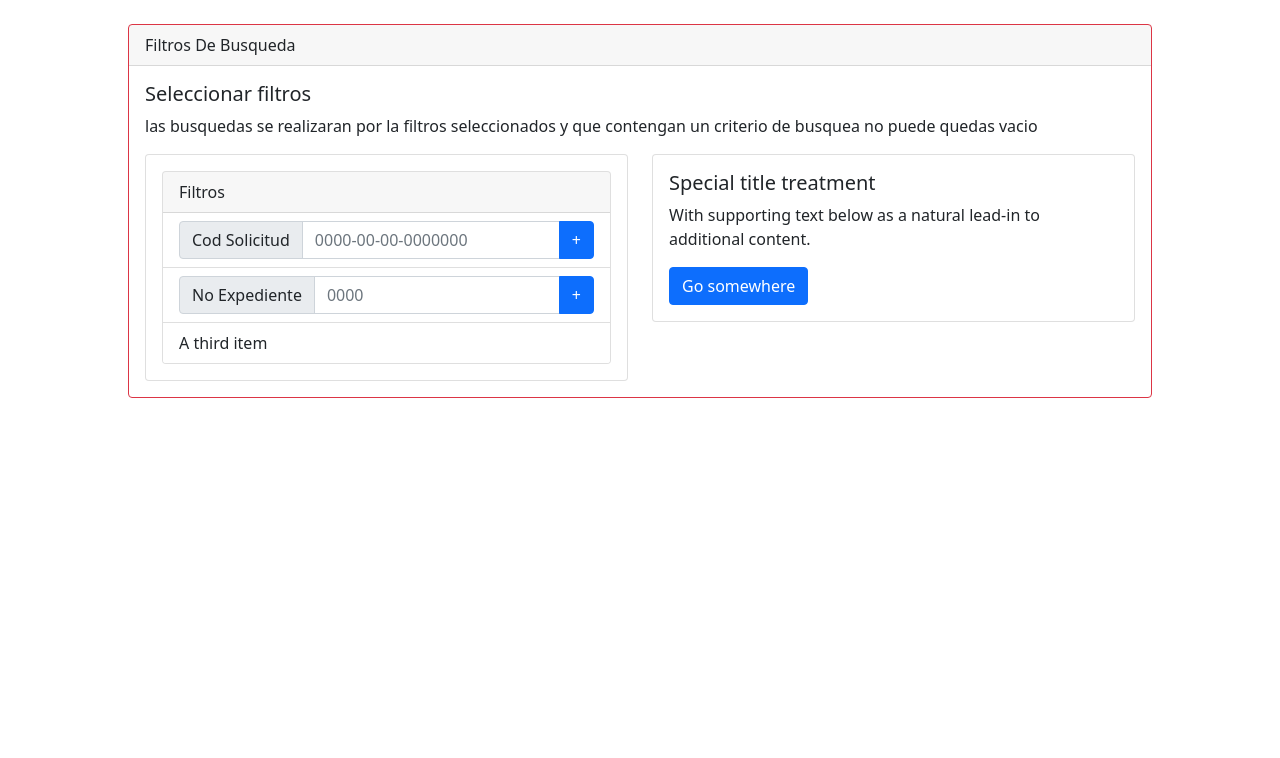
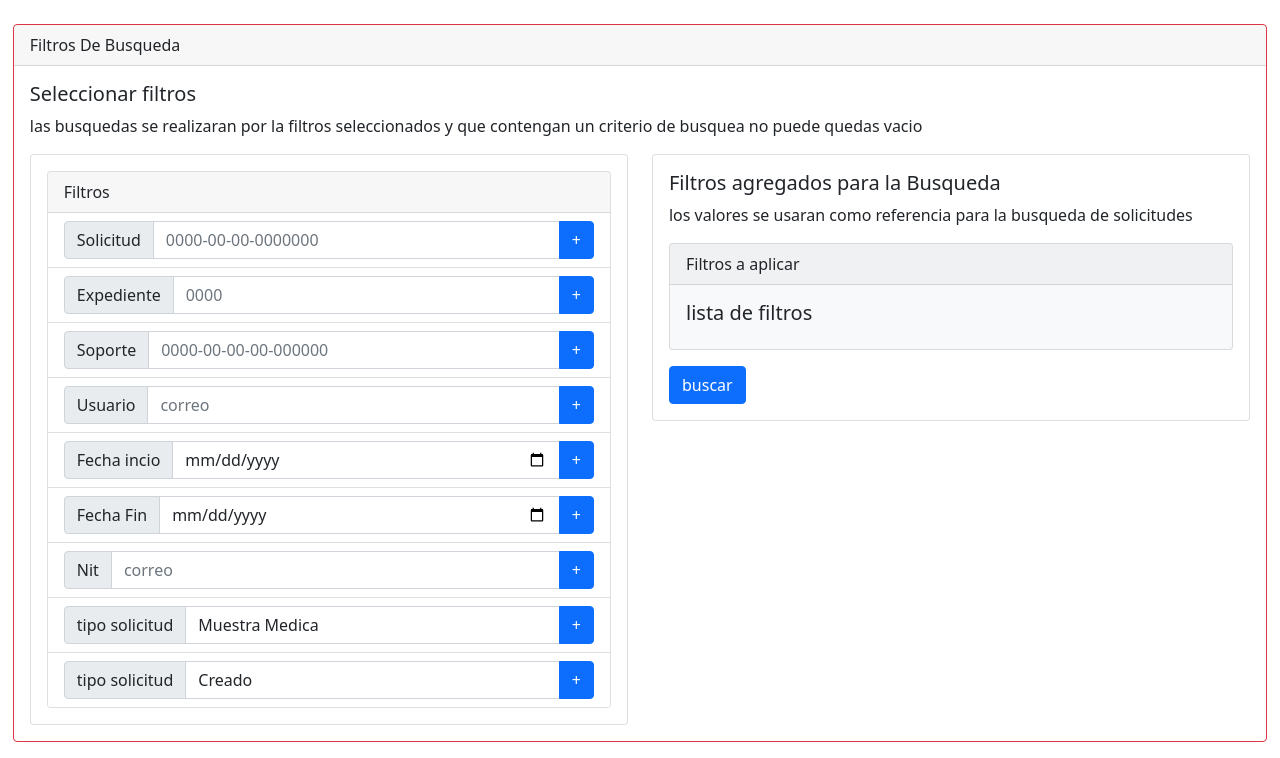
Before and after one commit to diagnoExpress/diargnoExpress, a PHP site: page /view/V_usu_internos.php in a window 1280 px wide. Shown: the part 56-814 px from the top of the page. Before the commit the page ends 454 px from the top, so only its background shows below. Run offline with PHP 8.4, Linux system fonts and the light colour scheme; the visitor is signed in with stand-in values (Sample User, id 1); data that the repository does not hold is empty.

Commit message:
font filtros luis

```diff
--- a/acciones.js
+++ b/acciones.js
@@ -1,3 +1,6 @@
+let solicitud="fsolicitud";
+let Expedientes="fexpediente";
+let soportes="fsoporte"
 function mensaje(){
 
     /*
@@ -64,3 +67,17 @@ function cer(){
     document.getElementById("radiod").style.display="none";
     document.getElementById("pit").src="..";
 }
+
+
+function AddFiltros(atriburo,datos,ff){
+    if(ff=="fsol"){
+        document.getElementById('ff1').style.display="none";
+    }
+    if(ff=="fexp"){
+        document.getElementById('ff2').style.display="none";
+    }
+    if(ff=="fsop"){
+        document.getElementById('ff3').style.display="none";
+    }
+    lfiltros.innerHTML= lfiltros.innerHTML + datos+  "<input type='text' value='" + atriburo +"' id='"+ datos +"' required disabled><input type='button' onlclik='cerrar(solicitud)' value='x' class='btn btn-danger'><br>";
+}
--- a/tema.css
+++ b/tema.css
@@ -12,6 +12,9 @@
       background:white;
   }
 
+  #ff1{
+      display:block;
+  }
 
 
 #solicitud{
--- a/view/V_usu_internos.php
+++ b/view/V_usu_internos.php
@@ -56,7 +56,7 @@
 
     <!--cuerpo de la pagina-->
     <br>
-    <div class="card border-danger mb-3" style="max-width:80%;margin-left:10%">
+    <div class="card border-danger mb-3" style="max-width:98%;margin-left:1%">
   <div class="card-header">Filtros De Busqueda</div>
   <div class="card-body text-dark">
     <h5 class="card-title">Seleccionar filtros</h5>
@@ -73,19 +73,86 @@
   Filtros
   </div>
   <ul class="list-group list-group-flush">
-    <li class="list-group-item">
+    <li class="list-group-item" id="ff1">
     <div class="input-group">
-    <div class="input-group-text" id="btnGroupAddon">Cod Solicitud</div>
-    <input type="text" class="form-control" placeholder="0000-00-00-0000000" aria-label="Input group example" aria-describedby="btnGroupAddon"> <a href="#" class="btn btn-primary">+</a>
+    <div class="input-group-text" id="btnGroupAddon">Solicitud</div>
+    <input type="text" class="form-control" placeholder="0000-00-00-0000000" aria-label="Input group example" aria-describedby="btnGroupAddon" id="fsol"> <a  class="btn btn-primary" onclick="AddFiltros(fsol.value,solicitud,'fsol')">+</a>
+  </div>
+    </li>
+    <li class="list-group-item" id="ff2">
+    <div class="input-group">
+    <div class="input-group-text" id="btnGroupAddon">Expediente</div>
+    <input type="text" class="form-control" placeholder="0000" aria-label="Input group example" aria-describedby="btnGroupAddon" id="fexp"> <a  class="btn btn-primary" onclick="AddFiltros(fexp.value,Expedientes,'fexp')">+</a>
+  </div>
+    </li>
+    <li class="list-group-item" id="ff3">
+    <div class="input-group">
+    <div class="input-group-text" id="btnGroupAddon">Soporte</div>
+    <input type="text" class="form-control" placeholder="0000-00-00-00-000000" aria-label="Input group example" aria-describedby="btnGroupAddon" id="fsop"> <a  class="btn btn-primary" onclick="AddFiltros(fsop.value,soportes,'fsop')">+</a>
   </div>
     </li>
     <li class="list-group-item">
     <div class="input-group">
-    <div class="input-group-text" id="btnGroupAddon">No Expediente</div>
-    <input type="text" class="form-control" placeholder="0000" aria-label="Input group example" aria-describedby="btnGroupAddon"> <a href="#" class="btn btn-primary">+</a>
+    <div class="input-group-text" id="btnGroupAddon">Usuario </div>
+    <input type="text" class="form-control" placeholder="correo" aria-label="Input group example" aria-describedby="btnGroupAddon"> <a href="#" class="btn btn-primary">+</a>
   </div>
     </li>
-    <li class="list-group-item">A third item</li>
+
+    </li>
+    <li class="list-group-item">
+    <div class="input-group">
+    <div class="input-group-text" id="btnGroupAddon">Fecha incio </div>
+    <input type="date" class="form-control" placeholder="correo" aria-label="Input group example" aria-describedby="btnGroupAddon"> <a href="#" class="btn btn-primary">+</a>
+  </div>
+    </li>
+
+
+    </li>
+    <li class="list-group-item">
+    <div class="input-group">
+    <div class="input-group-text" id="btnGroupAddon">Fecha Fin</div>
+    <input type="date" class="form-control" placeholder="correo" aria-label="Input group example" aria-describedby="btnGroupAddon"> <a href="#" class="btn btn-primary">+</a>
+  </div>
+    </li>
+
+    </li>
+    <li class="list-group-item">
+    <div class="input-group">
+    <div class="input-group-text" id="btnGroupAddon">Nit</div>
+    <input type="text" class="form-control" placeholder="correo" aria-label="Input group example" aria-describedby="btnGroupAddon"> <a href="#" class="btn btn-primary">+</a>
+  </div>
+    </li>
+
+    </li>
+    <li class="list-group-item">
+    <div class="input-group">
+    <div class="input-group-text" id="btnGroupAddon">tipo solicitud</div>
+    <select class="form-control"  aria-label="Input group example" aria-describedby="btnGroupAddon">
+    <option value="MM">Muestra Medica</option>
+    <option value="LQ">Laboratorio</option>
+    </select>
+    <a href="#" class="btn btn-primary">+</a>
+  </div>
+    </li>
+
+
+
+    <li class="list-group-item">
+    <div class="input-group">
+    <div class="input-group-text" id="btnGroupAddon">tipo solicitud</div>
+    <select class="form-control"  aria-label="Input group example" aria-describedby="btnGroupAddon">
+    <option value="1">Creado</option>
+    <option value="2">Enviado</option>
+    <option value="2">Enviado</option>
+    <option value="2">Asignado</option>
+    <option value="2">Analisis</option>
+    <option value="2">Enviado</option>
+    <option value="2">Espera</option>
+    <option value="2">Revision</option>
+    </select>
+    <a href="#" class="btn btn-primary">+</a>
+  </div>
+    </li>
   </ul>
 </div>
 <!--fin filtros de busquda-->
@@ -95,9 +162,21 @@
   <div class="col-sm-6">
     <div class="card">
       <div class="card-body">
-        <h5 class="card-title">Special title treatment</h5>
-        <p class="card-text">With supporting text below as a natural lead-in to additional content.</p>
-        <a href="#" class="btn btn-primary">Go somewhere</a>
+        <h5 class="card-title">Filtros agregados para la Busqueda </h5>
+        <p class="card-text">los valores se usaran como referencia para la busqueda de solicitudes</p>
+
+
+ <div class="card text-dark bg-light mb-3" style="max-width: 100%;">
+  <div class="card-header">Filtros a aplicar</div>
+  <div class="card-body" id="lfiltros">
+    <h5 class="card-title">lista de filtros</h5>
+
+  </div>
+</div>
+
+
+
+        <a href="#" class="btn btn-primary">buscar</a>
       </div>
     </div>
   </div>
```
